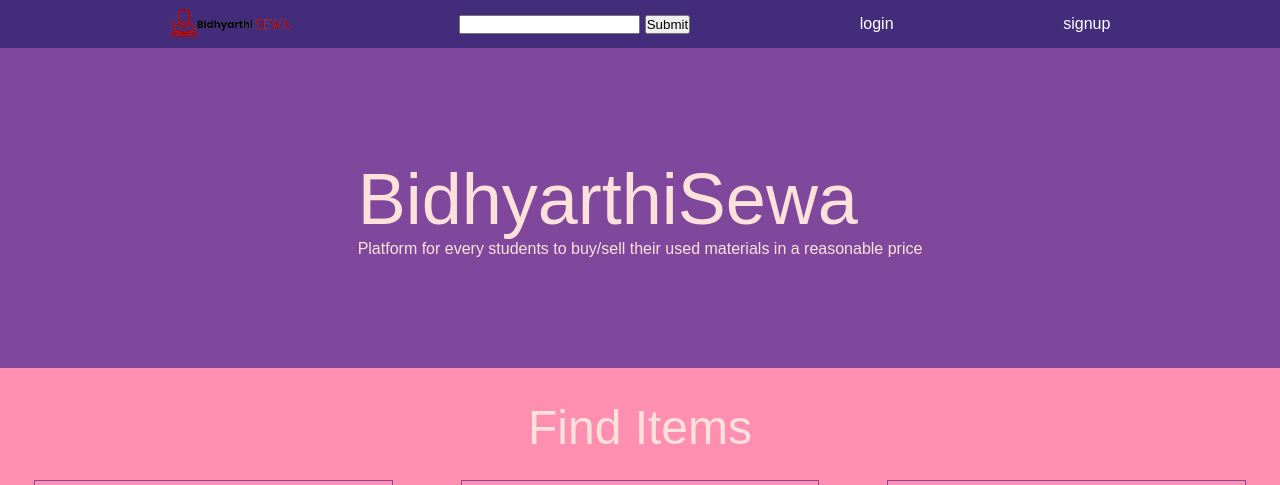
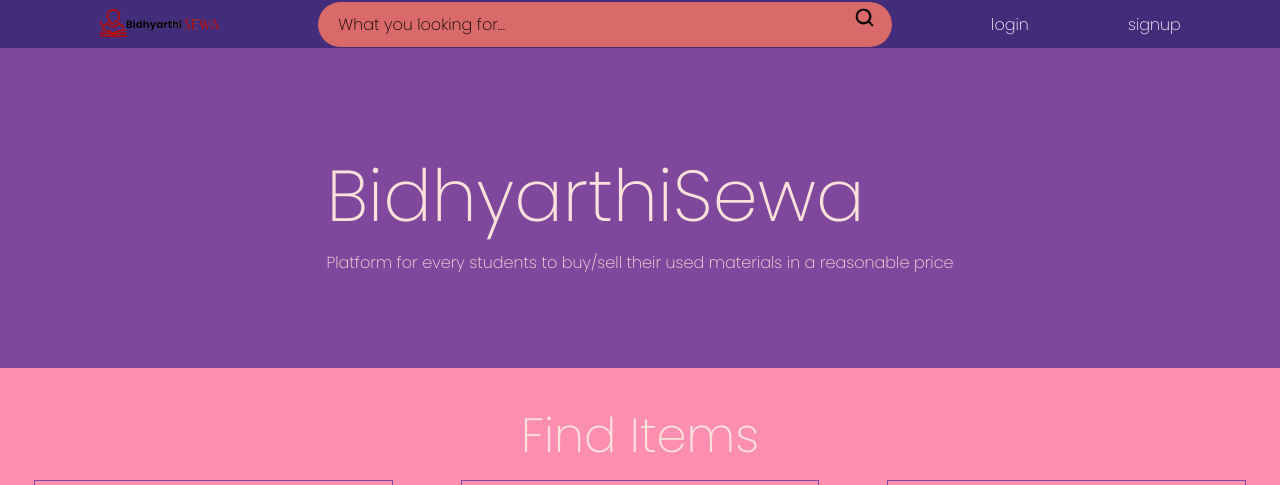
Before and after one commit to milan-kharel/Bidhyarthisewa, a PHP site: page /index.php in a window 1280 px wide. Shown: the top 485 px of the page. Run offline with PHP 8.4, Linux system fonts and the light colour scheme; data comes from the database, SQL or seed files in the repository.

Commit message:
Navigation Made

```diff
--- a/dbfile/Bidhyarthisewa.sql
+++ b/dbfile/Bidhyarthisewa.sql
@@ -1,7 +1,6 @@
 -- phpMyAdmin SQL Dump
 -- version 5.2.0
 -- https://www.phpmyadmin.net/
---
 -- Host: localhost
 -- Generation Time: Sep 23, 2022 at 12:16 PM
 -- Server version: 10.4.24-MariaDB
--- a/partials/header.php
+++ b/partials/header.php
@@ -14,9 +14,7 @@
     <nav>
         <a href="./">
             <div class="brand">
-                <img src="./assets/Logo/Logo-400-100.png" alt="logo_here" height="30">
-
-
+                <img src="./assets/Logo/Logo-400-100.png" alt="logo_here">
             </div>
         </a>
 
@@ -33,10 +31,10 @@
                     ';
         }
         ?>
-        <form action="search.php" method="GET">
-            <input type="text" name="search">
-            <input type="submit">
-
+        <form action="search.php" method="GET" class="search-bar">
+            <input type="text" name="search" class="search-value" placeholder="What you looking for...">
+            <!-- Here input is changed to button   -->
+            <button type="submit"><img src="./assets/Icons/search.png"></button>
         </form>
 
         <!-- show logout or login -->
--- a/style.css
+++ b/style.css
@@ -1,9 +1,10 @@
+@import url('https://fonts.googleapis.com/css2?family=Poppins:wght@200&display=swap');
 
 *{
     padding: 0;
     margin: 0;
     box-sizing: border-box;
-    font-family:Arial, Helvetica, sans-serif;
+    font-family: 'Poppins', sans-serif;
 }
 body{
     margin: 0;
@@ -19,12 +20,72 @@ nav{
 }
 .brand{
     display: flex;
+    height: 30px;
 }
 .intro{
     margin: 0;
     background-color:aquamarine;
     height: 40vh;
 }
+
+.search-bar{
+    border-radius: 3.75em;
+    padding-left:0.625em;
+    background-color: rgb(218, 106, 106);
+    align-items: center;
+}
+
+.search-bar .search-value{
+        border: none;
+        border: none;
+        outline: none;
+        padding: 0.625em 10.25em 0.625em 0.625em;
+        font-size:1em;
+        background: transparent;
+        color: black;
+}
+
+.search-bar button{
+    border: none;
+    padding: 0 3em;
+        border-radius: 50%;
+        width: 1.875em;
+        height: 1.875em;
+        background:none;
+        cursor: pointer;
+}
+.search-bar button img{
+        height: 1.875em;
+        width: 1.875em;
+  }
+
+
+::placeholder{
+    color: black ;
+}
+
+@media (max-width: 600px) {
+    /* For mobile phones: */
+    .search-bar{
+        padding: 0em;
+        font-size: 0.7em;
+    }
+
+    .search-bar button{
+        width: 0.875em;
+        height: 0.875em;
+    }
+
+    .search-bar .search-value{
+        padding: 0.5em 0 1em;
+    }
+
+    .search-bar button img{
+        height: 1.5em;
+        width: 1.5em;
+  }
+  }
+
 .find-items{
    background-color: #FF8FB1;
 
```
Also changed, not shown: assets/Logo/bslogo.png (deleted).
